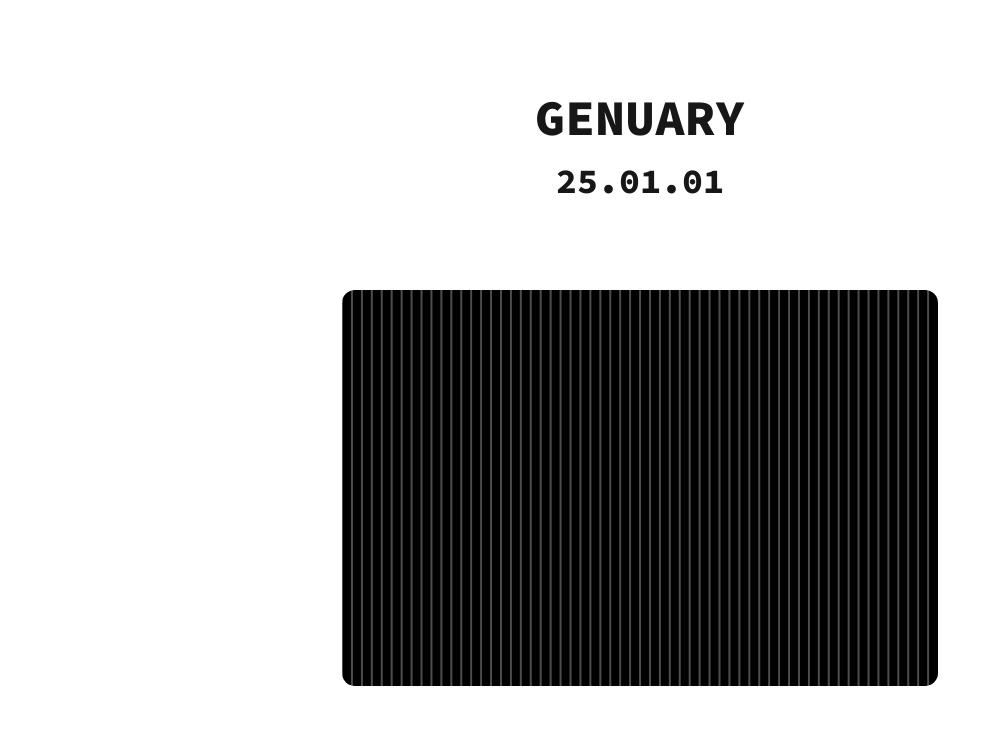
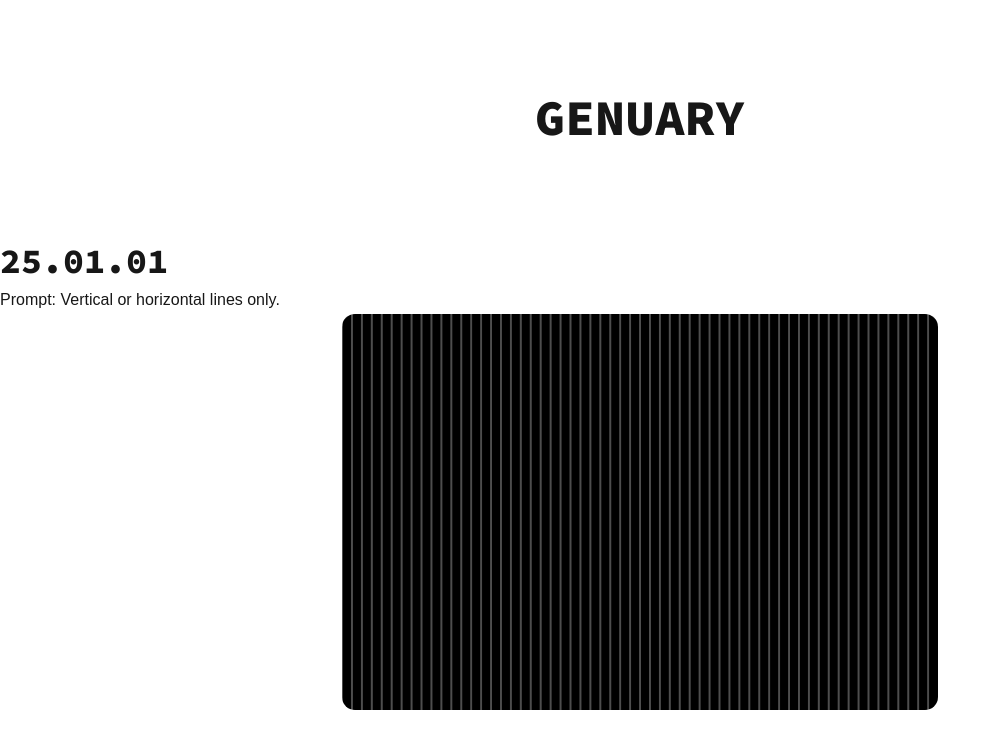
Before and after one commit to theaaron/genuary-25, a Next.js app: page /01 in a window 1280 px wide. Shown: the top 748 px of the page, without its empty margins (0-1000 px from the left). Built offline with nearby package versions, Linux system fonts and the light colour scheme.

Commit message:
updated styling
Signed-off-by: aaron <aaron.a@me.com>

```diff
--- a/src/app/01/page.tsx
+++ b/src/app/01/page.tsx
@@ -1,12 +1,16 @@
+import Link from 'next/link';
 import ClientP5Wrapper from './ClientP5Wrapper'
 import '@/app/globals.css';
 
 export default function Page() {
   return (
     <div>
-      <div className="main-title">
-        <h1>GENUARY</h1>
+      <div className="title-area">
+        <Link href="/" >
+          <h1 className='main-title' >GENUARY</h1>
+        </Link>
         <h2 className='date-title'>25.01.01</h2>
+        <h4 className='prompt-desc'>Prompt: Vertical or horizontal lines only.</h4>
       </div>
 
       <ClientP5Wrapper />
```
